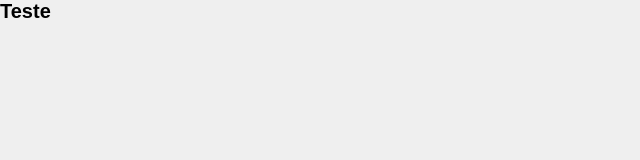
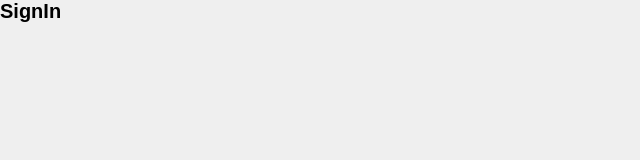
Before and after one commit to wendellcs/sistema-de-chamados, a React (Create React App) app: page / in a window 1280 px wide. Shown: the top 160 px of the page, without its empty margins (0-640 px from the left). Built offline with nearby package versions, Linux system fonts and the light colour scheme.

Commit message:
Add routes

```diff
--- a/package.json
+++ b/package.json
@@ -8,6 +8,7 @@
     "@testing-library/user-event": "^13.5.0",
     "react": "^18.2.0",
     "react-dom": "^18.2.0",
+    "react-router-dom": "^6.21.2",
     "react-scripts": "5.0.1",
     "web-vitals": "^2.1.4"
   },
--- a/src/App.js
+++ b/src/App.js
@@ -1,8 +1,17 @@
+import { useEffect } from "react";
+import { BrowserRouter } from "react-router-dom";
+import RoutesApp from './routes'
+
 function App() {
+
+  useEffect(() => {
+    document.title = 'Sistema de Chamados'
+  }, [])
+
   return (
-    <div className="">
-      <h1>Teste</h1>
-    </div>
+    <BrowserRouter>
+      <RoutesApp />
+    </BrowserRouter>
   );
 }
 
--- a/src/pages/SingIn/index.js
+++ b/src/pages/SignIn/index.js
@@ -1,7 +1,9 @@
-export default function SignIn() {
+function SignIn() {
     return (
         <div>
             <h1>SignIn</h1>
         </div>
     )
 }
+
+export default SignIn;
--- a/src/pages/SignUp/index.js
+++ b/src/pages/SignUp/index.js
@@ -1,5 +1,9 @@
-export default function SingUp() {
+function SignUp() {
     return (
-        <div>SingUp</div>
+        <div>
+            <h1>Teste</h1>
+        </div>
     )
 }
+
+export default SignUp;
--- /dev/null
+++ b/src/routes/index.js
@@ -0,0 +1,16 @@
+import { Routes, Route } from 'react-router-dom'
+import SignIn from './../pages/SignIn/'
+import SignUp from './../pages/SignUp/'
+
+function RoutesApp() {
+    return (
+
+        <Routes>
+            <Route path="/" element={<SignIn />} />
+            <Route path="/register" element={<SignUp />} />
+        </Routes>
+
+    );
+}
+
+export default RoutesApp;
```
Also changed, not shown: 1 other file (tests, documents, lock files or other folders).
